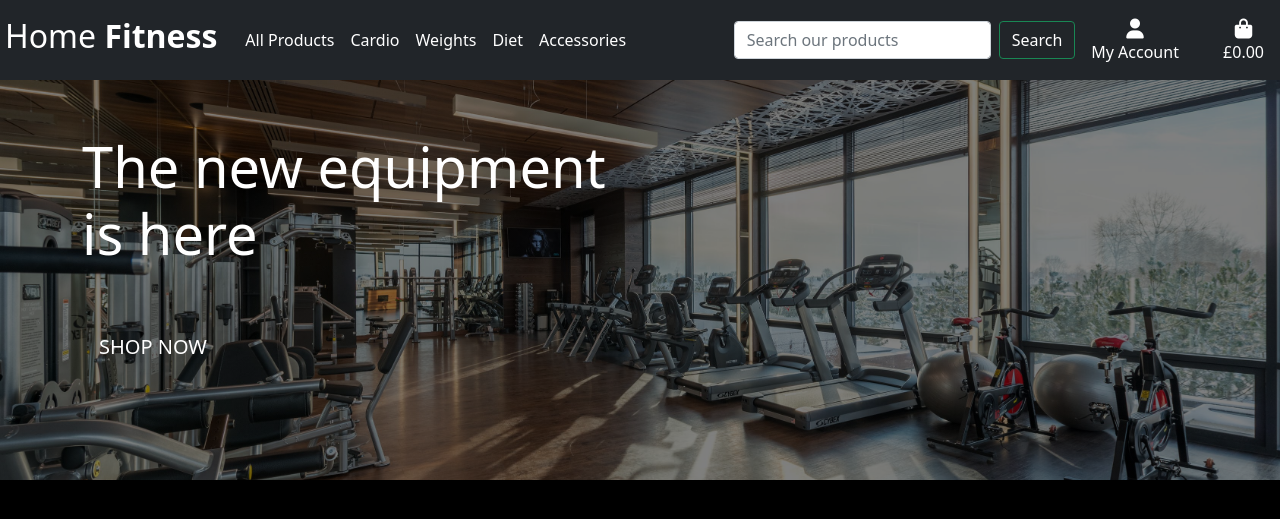
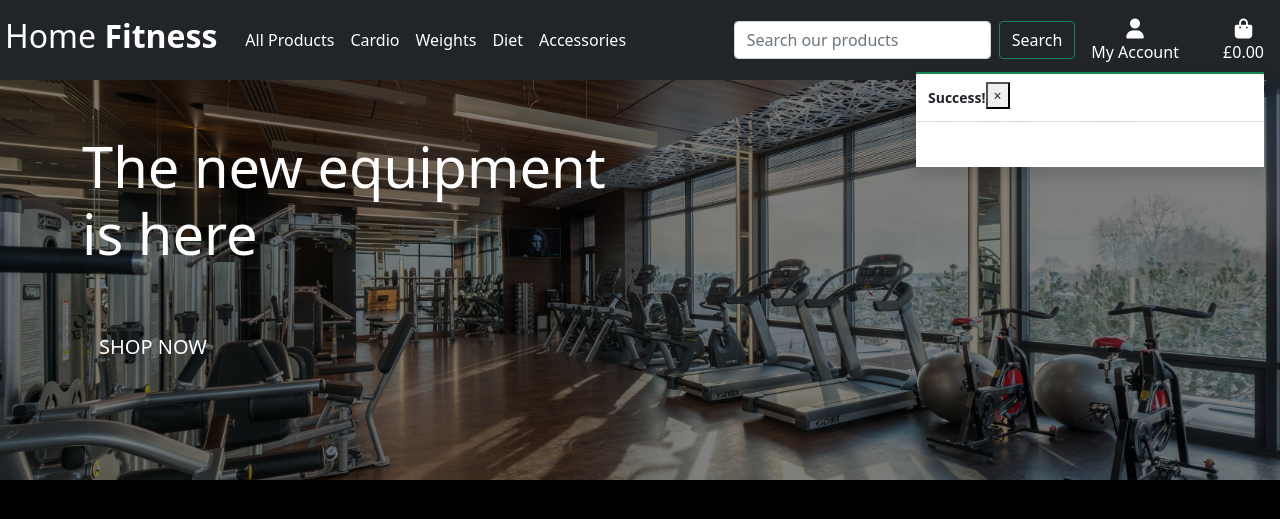
Before and after one commit to Side-On/home-fitness, a Django app: page / in a window 1280 px wide. Shown: the top 519 px of the page. Run offline with Django 3.2, Linux system fonts and the light colour scheme; tables that the repository leaves empty hold one stand-in row (values such as "Sample post"); one stand-in notice (Sample message) is shown; some libraries are stand-ins or nearby versions.

Commit message:
Add toast message js and update js version

```diff
--- a/templates/base.html
+++ b/templates/base.html
@@ -14,13 +14,11 @@
   {% endblock %}
 
   {% block corejs %}
-  <script src="https://kit.fontawesome.com/0f7c515f4e.js" crossorigin="anonymous"></script>
-
-  <script src="https://code.jquery.com/jquery-3.4.1.slim.min.js" integrity="sha384-J6qa4849blE2+poT4WnyKhv5vZF5SrPo0iEjwBvKU7imGFAV0wwj1yYfoRSJoZ+n" crossorigin="anonymous"></script>
+  <script src="https://kit.fontawesome.com/e9c73d7092.js" crossorigin="anonymous"></script>
+  <script src="https://code.jquery.com/jquery-3.4.1.min.js" integrity="sha256-CSXorXvZcTkaix6Yvo6HppcZGetbYMGWSFlBw8HfCJo=" crossorigin="anonymous"></script>
   <script src="https://cdn.jsdelivr.net/npm/popper.js@1.16.0/dist/umd/popper.min.js" integrity="sha384-Q6E9RHvbIyZFJoft+2mJbHaEWldlvI9IOYy5n3zV9zzTtmI3UksdQRVvoxMfooAo" crossorigin="anonymous"></script>
   <script src="https://stackpath.bootstrapcdn.com/bootstrap/4.4.1/js/bootstrap.min.js" integrity="sha384-wfSDF2E50Y2D1uUdj0O3uMBJnjuUD4Ih7YwaYd1iqfktj0Uod8GCExl3Og8ifwB6" crossorigin="anonymous"></script>
-
-  {% endblock %}
+{% endblock %}
 
   <title>Home Fitness {% block extra_title %}{% endblock %}</title>
 </head>
@@ -84,6 +82,13 @@
     </nav>
   </header>
 
+  {% if messages %}
+  <div class="message-container">
+      {% for message in messages %}
+        {% include 'includes/toasts/toast_success.html' %}
+      {% endfor %}
+  </div>
+  {% endif %}
 
   {% block page_header %}
 
@@ -94,6 +99,9 @@
   {% endblock %}
 
   {% block postloadjs %}
+  <script type="text/javascript">
+      $('.toast').toast('show');
+  </script>
   {% endblock %}
 
 </body>
```
